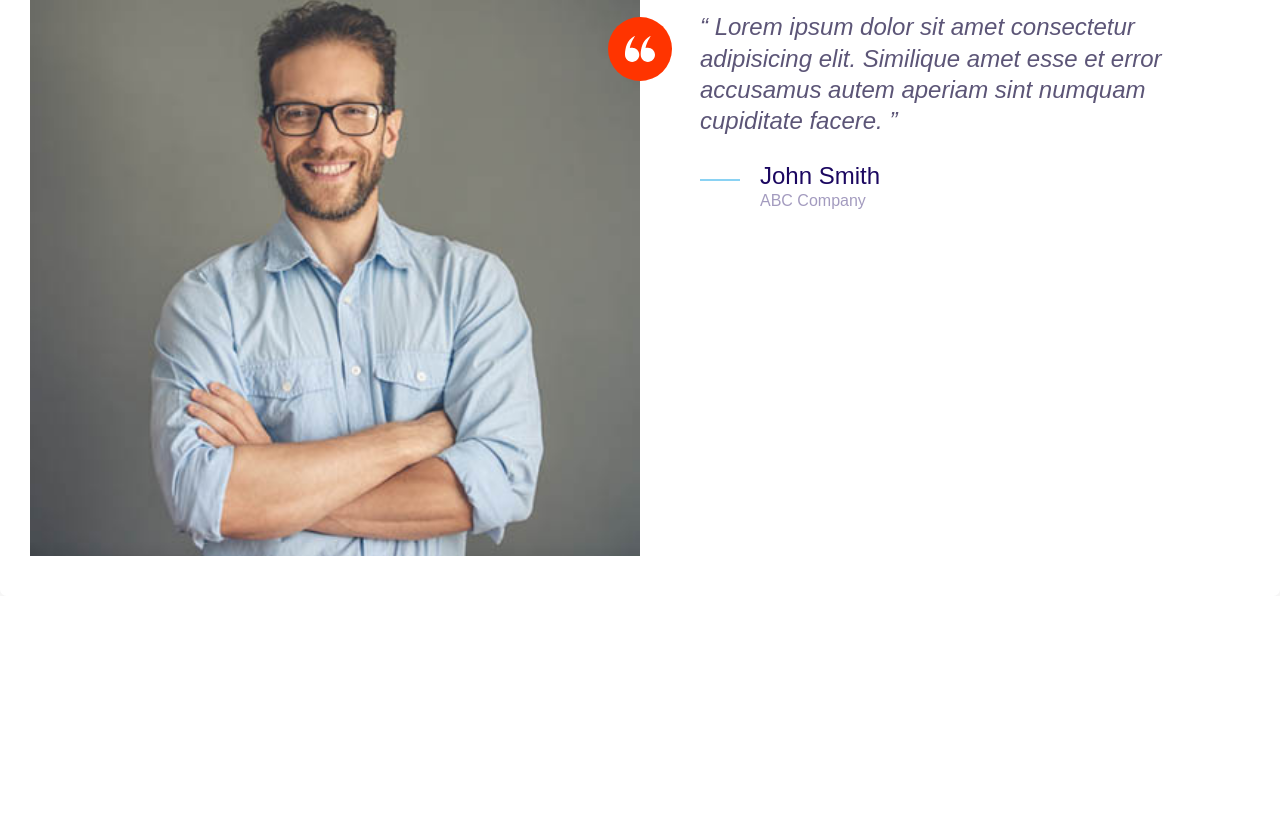
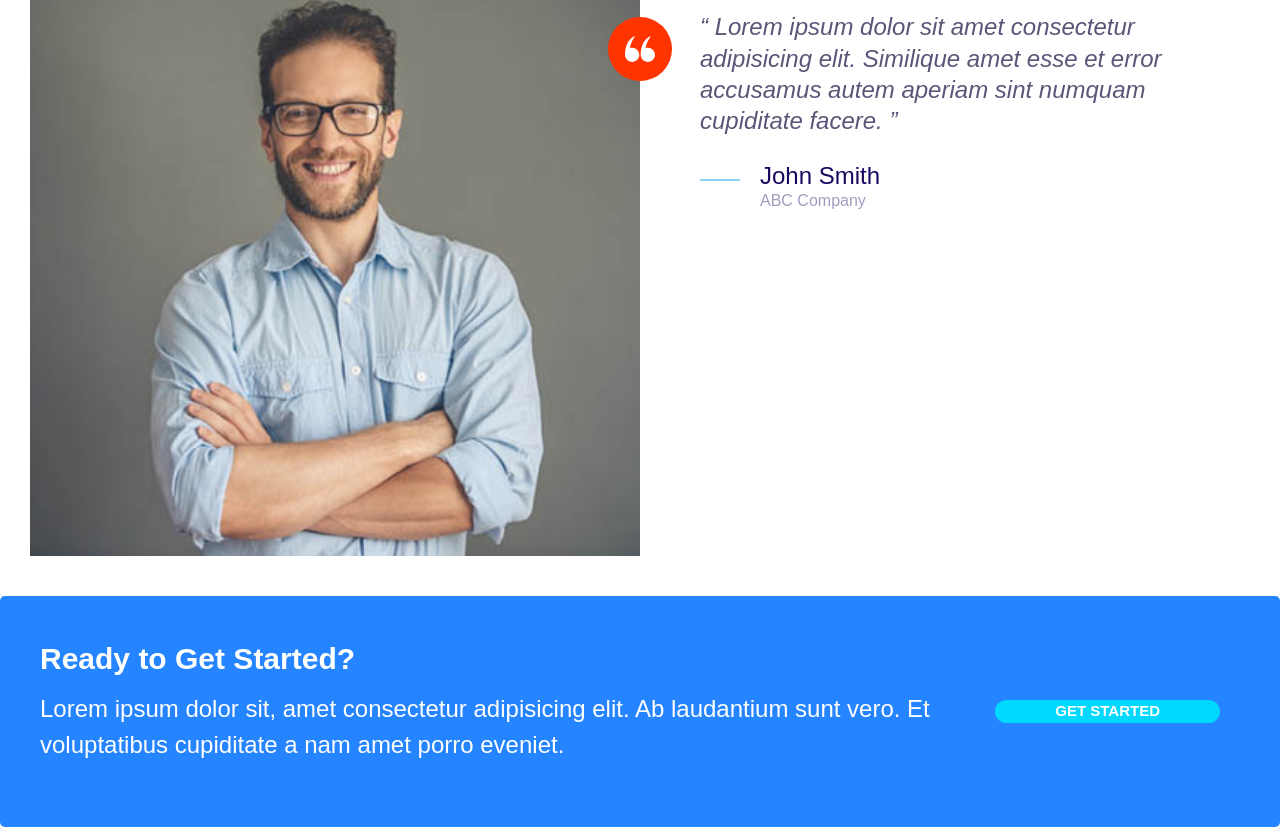
Before and after one commit to HandleyECTS/moshified--mami-is-better-, a plain HTML site: page index.html in a window 1280 px wide. Shown: the part 1445-2272 px from the top of the page. Before the commit the page ends 2041 px from the top, so only its background shows below. Drawn offline with Linux system fonts and the light colour scheme.

Commit message:
added callout and reached point of insanity

```diff
--- a/css/styles.css
+++ b/css/styles.css
@@ -242,6 +242,11 @@ a{
 .btn--block{
     width: 100%;
     display: inline-block;
+}
+
+.btn--stretched{
+    padding-left:6rem;
+    padding-right: 6rem;
 }
 
 .btn--outline{
@@ -501,3 +506,46 @@ a{
         margin-left: 6rem;
     }
 }
+
+/* callouts */
+
+.callout{
+    padding: 4rem;
+    border-radius: 5px;
+}
+
+.callout--primary{
+    background: var(--color-primary);
+    color: #fff;
+}
+
+.callout__heading{
+    color:#fff;
+    margin-top:0;
+    font-size: 3rem;
+}
+
+.callout .btn{
+    justify-self: center;
+    align-self: center;
+}
+
+.callout__content{
+    text-align: center;
+}
+
+@media screen and (min-width: 768px){
+
+    .callout .grid--1x2{
+        grid-template-columns: 1fr auto;
+    }
+
+    .callout__content{
+        text-align: left;
+    }
+
+    .callout .btn{
+        justify-self: start;
+        margin: 0 2rem;
+    }
+}
--- a/index.html
+++ b/index.html
@@ -132,5 +132,19 @@
         </div>
     </div>
 </div>
+
+<div class="callout callout--primary">
+    <div class="grid grid--1x2">
+        <div class="callout__content">
+            <h2 class="callout__heading">
+                Ready to Get Started?
+            </h2>
+            <p>
+                Lorem ipsum dolor sit, amet consectetur adipisicing elit. Ab laudantium sunt vero. Et voluptatibus cupiditate a nam amet porro eveniet.
+            </p>
+        </div>
+        <a href="#" class="btn btn--secondary btn--stretched">Get Started</a>
+    </div>
+</div>
 </body>
 </html>
```
